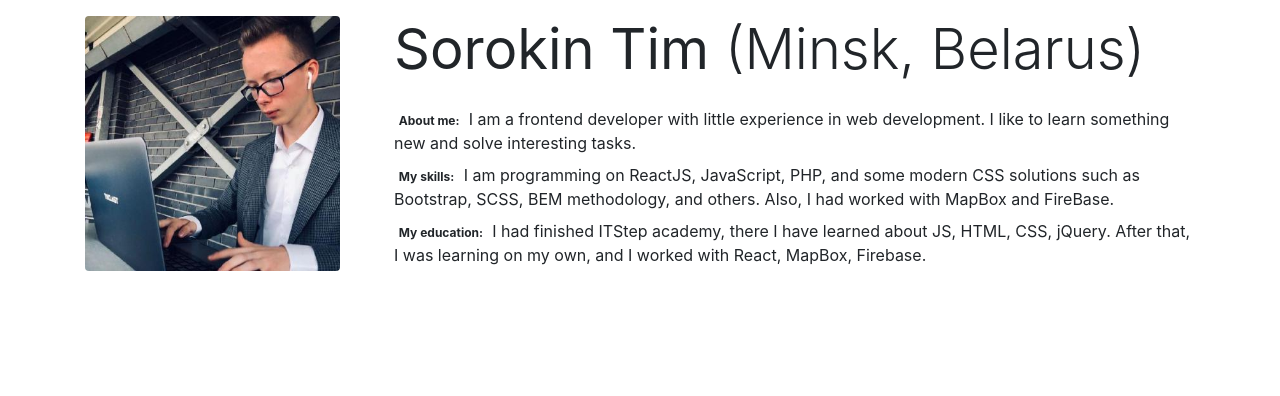
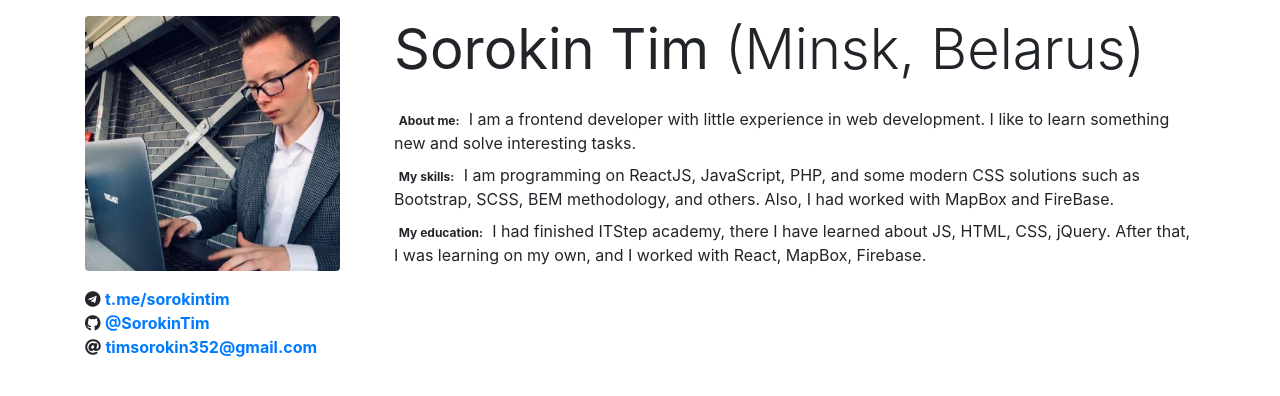
Before and after one commit to SorokinTim/rsschool-cv, a plain HTML site: page index.html in a window 1280 px wide. Drawn offline with nearby package versions, Linux system fonts and the light colour scheme; files that its build step writes are made by us from their sources.

Commit message:
feat: add social links

```diff
--- a/index.html
+++ b/index.html
@@ -17,6 +17,21 @@
   <header class="row mt-3">
     <div class="col-3">
       <img src="images/profile-img.jpg" alt="" class="img-fluid rounded">
+
+      <adress>
+        <div class="mt-3">
+          <i class="fab fa-telegram c-pointer"></i>
+          <a href="https://t.me/sorokintim" class="font-weight-bold">t.me/sorokintim</a>
+        </div>
+        <div>
+          <i class="fab fa-github c-pointer"></i>
+          <a href="https://github.com/SorokinTim/" class="font-weight-bold">@SorokinTim</a>
+        </div>
+        <div>
+          <i class="fas fa-at"></i>
+          <a href="mailto:timsorokin352@gmail.com" class="font-weight-bold">timsorokin352@gmail.com</a>
+        </div>
+      </adress>
 
     </div>
     <div class="col ml-4 d-flex flex-column">
```
